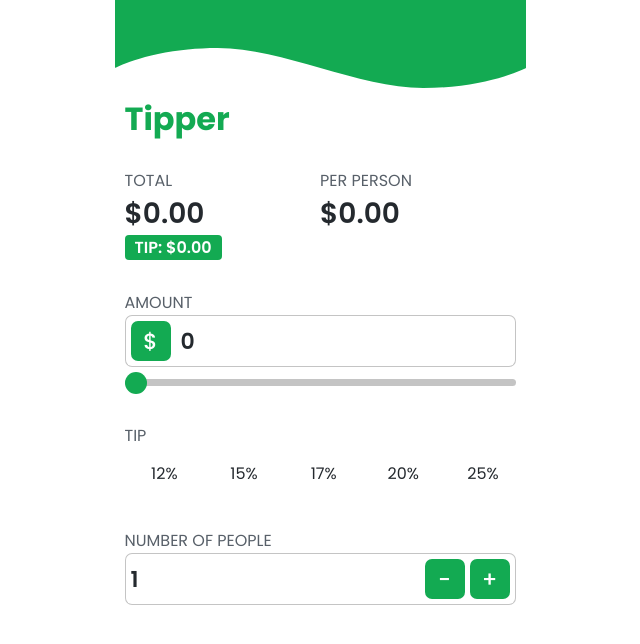
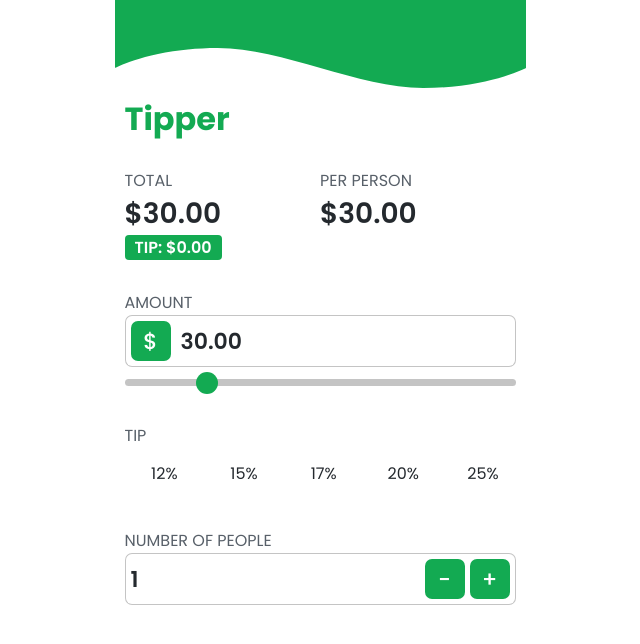
Before and after one commit to khaihern/Tipper, a React (Create React App) app: page / in a window 1280 px wide. Shown: the top 644 px of the page, without its empty margins (320-960 px from the left). Built offline with nearby package versions, Linux system fonts and the light colour scheme.

Commit message:
Adjust initial slider & added no-select to text

```diff
--- a/src/components/Amount.js
+++ b/src/components/Amount.js
@@ -1,9 +1,14 @@
-import React, { useContext, useState } from 'react';
+import React, { useContext, useState, useEffect } from 'react';
 import { GlobalContext } from '../contexts/GlobalState';
 
 const Amount = () => {
-    const [amount, setAmount] = useState(0);
+    const [amount, setAmount] = useState(30);
     const { newAmount } = useContext(GlobalContext);
+
+    useEffect(() => {
+        setAmount(amount.toFixed(2));
+        newAmount(30);
+    }, []);
 
     const handleChange = (e) => {
         let value = e.target.value;
--- a/src/components/PartySize.js
+++ b/src/components/PartySize.js
@@ -40,7 +40,7 @@ const PartySize = () => {
                             newPartySize(partySize - 1);
                         }
                     }}
-                    className="textbox-icon-container center"
+                    className="textbox-icon-container center no-select"
                 >
                     <div className="textbox-icon pointer">
                         <h3>-</h3>
@@ -51,7 +51,7 @@ const PartySize = () => {
                         setPartySize(partySize + 1);
                         newPartySize(partySize + 1);
                     }}
-                    className="textbox-icon-container right"
+                    className="textbox-icon-container right no-select"
                 >
                     <div className="textbox-icon pointer">
                         <h3>+</h3>
--- a/src/components/Tip.js
+++ b/src/components/Tip.js
@@ -14,7 +14,7 @@ const Tip = () => {
     return (
         <div className="Tip section">
             <h4 className="subheading">Tip</h4>
-            <div className="tip-options-container">
+            <div className="tip-options-container no-select">
                 <input
                     type="radio"
                     id="12%-tip"
--- a/src/index.css
+++ b/src/index.css
@@ -96,6 +96,14 @@ h4{ font-weight: 400; }
   text-transform: uppercase;
   color: var(--medium-gray);
 }
+.no-select {
+  -webkit-touch-callout: none; /* iOS Safari */
+    -webkit-user-select: none; /* Safari */
+     -khtml-user-select: none; /* Konqueror HTML */
+       -moz-user-select: none; /* Old versions of Firefox */
+        -ms-user-select: none; /* Internet Explorer/Edge */
+            user-select: none; /* Non-prefixed version, currently supported by Chrome, Edge, Opera and Firefox */
+}
 
 /* Banner */
 .banner{
```
